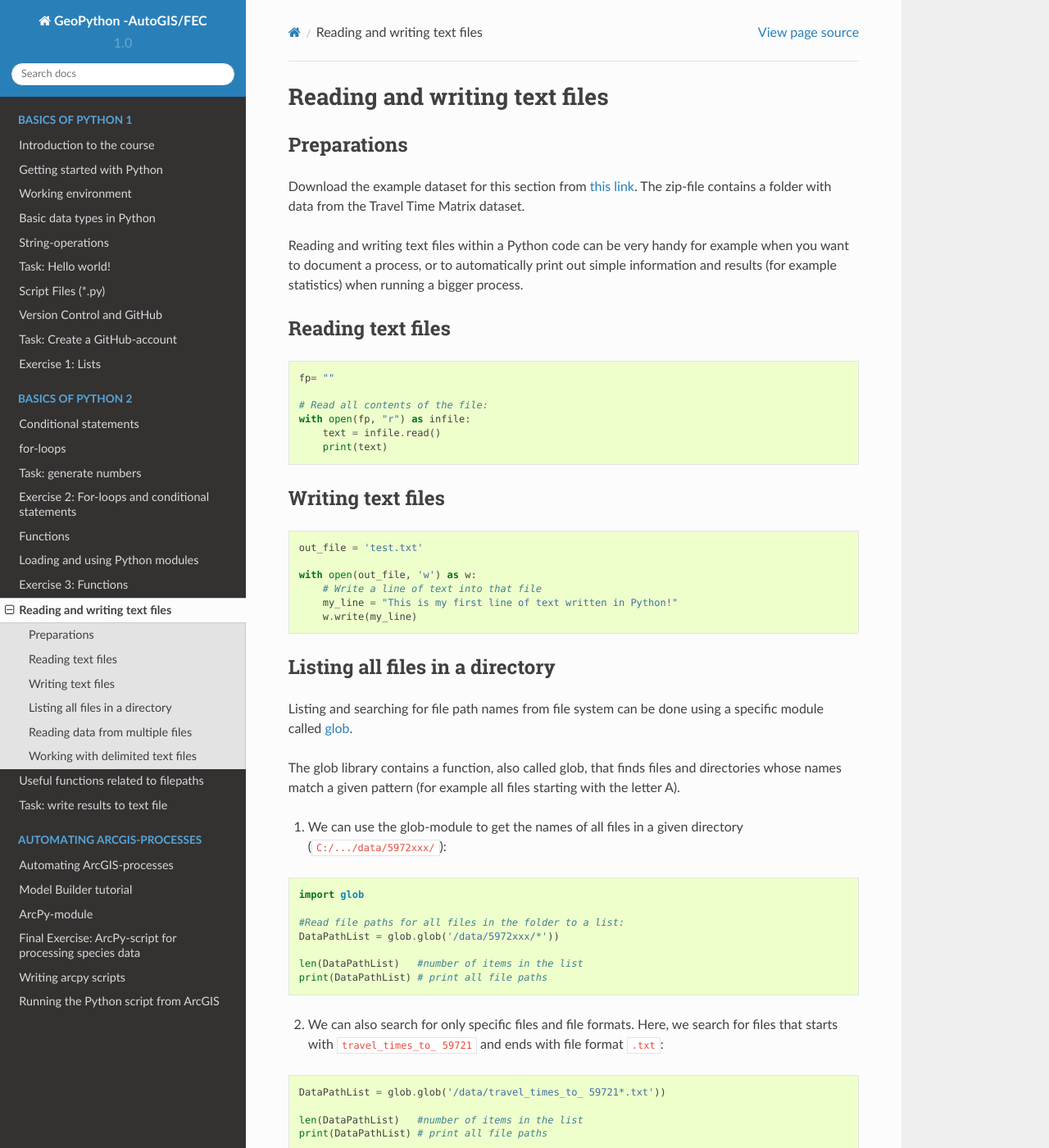
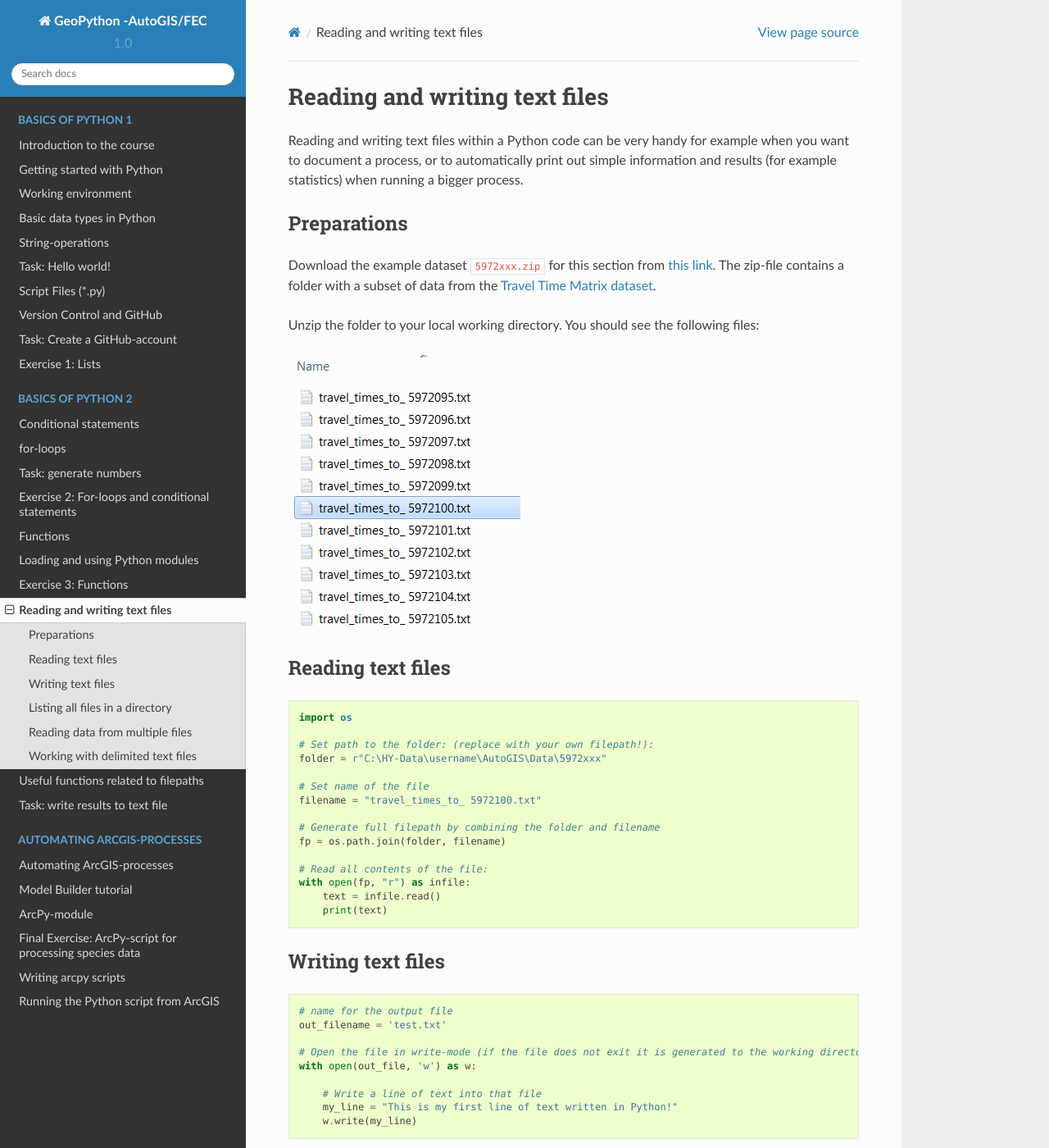
Before and after one commit to Automating-GIS-processes/FEC, a Sphinx documentation site: the page built from source/Day2-reading-files.rst, in a window 1280 px wide and 1400 px high. Shown: the whole window at 82% size. Built offline with Sphinx 7.4.7 and the Read the Docs theme 2.0.0, drawn with Linux system fonts in a browser that asks for light colours; pages that are not in the unit, such as notebooks, are missing from menus; some of the changed text lies outside the part shown.

Commit message:
reading and writing files

```diff
--- a/source/Day2-reading-files.rst
+++ b/source/Day2-reading-files.rst
@@ -1,21 +1,36 @@
 Reading and writing text files
 ==============================
+
+Reading and writing text files within a Python code can be very handy for example when you want to document a process,
+or to automatically print out simple information and results (for example statistics) when running a bigger process.
+
 
 Preparations
 -------------
 
-Download the example dataset for this section from `this link <https://github.com/Automating-GIS-processes/FEC/blob/master/data/5972xxx.zip>`_.
-The zip-file contains a folder with data from the Travel Time Matrix dataset.
+Download the example dataset ``5972xxx.zip`` for this section from `this link <https://github.com/Automating-GIS-processes/FEC/raw/master/data/5972xxx.zip>`_.
+The zip-file contains a folder with a subset of data from the `Travel Time Matrix dataset <http://blogs.helsinki.fi/accessibility/data/metropaccess-travel-time-matrix/>`_.
 
-Reading and writing text files within a Python code can be very handy for example when you want to document a process,
-or to automatically print out simple information and results (for example statistics) when running a bigger process.
+Unzip the folder to your local working directory. You should see the following files:
+
+.. figure:: img/Travel_times_to_xxxxx.png
+
 
 Reading text files
 --------------------
 
 .. code:: python
 
-    fp= ""
+    import os
+
+    # Set path to the folder: (replace with your own filepath!):
+    folder = r"C:\HY-Data\username\AutoGIS\Data\5972xxx"
+
+    # Set name of the file
+    filename = "travel_times_to_ 5972100.txt"
+
+    # Generate full filepath by combining the folder and filename
+    fp = os.path.join(folder, filename)
 
     # Read all contents of the file:
     with open(fp, "r") as infile:
@@ -27,9 +42,12 @@ Writing text files
 
 .. code:: python
 
-    out_file = 'test.txt'
+    # name for the output file
+    out_filename = 'test.txt'
 
+    # Open the file in write-mode (if the file does not exit it is generated to the working directory!):
     with open(out_file, 'w') as w:
+
         # Write a line of text into that file
         my_line = "This is my first line of text written in Python!"
         w.write(my_line)
@@ -52,7 +70,7 @@ and directories whose names match a given pattern (for example all files startin
     import glob
 
     #Read file paths for all files in the folder to a list:
-    DataPathList = glob.glob('/data/5972xxx/*'))
+    DataPathList = glob.glob('.../data/5972xxx/*'))
 
     len(DataPathList)   #number of items in the list
     print(DataPathList) # print all file paths
@@ -84,15 +102,21 @@ to read the first line of each file and add it to a list called
 
 .. code:: python
 
-     filepaths = glob.glob('/data/5972xxx/travel_times_to_ 59721*.txt') #modify the filepath if needed!
+     #Set folder:
+     folder = r"C:\HY-Data\username\AutoGIS\Data\5972xxx"
 
-     headers = [] # empty list for collecting the headers
+     # Get filepaths for all files which end with ".txt" and start with "travel_times_to_ 59721":
+     filepaths = glob.glob(os.path.join(folder, 'travel_times_to_ 59721*.txt')
+
+
+     # Create an empty list for collecting the headers
+     headers = []
 
      # iterate for each file path in the list
-     for fp in filepaths:
+    for fp in filepaths:
 
         #Open the file in read mode
-       with open(fp, 'r') as f:
+        with open(fp, 'r') as f:
            # Read the first line of the file
            first_line = f.readline()
            # Append the first line into the headers-list
@@ -100,6 +124,8 @@ to read the first line of each file and add it to a list called
 
     #After going trough all the files, print the list of headers
     print(headers)
+
+    # you should observe that the file headers (first row of data) is identical in each file in the folder.
 
 Working with delimited text files
 -----------------------------------
```
Also changed, not shown: source/img/Travel_times_to_xxxxx.png (added).
